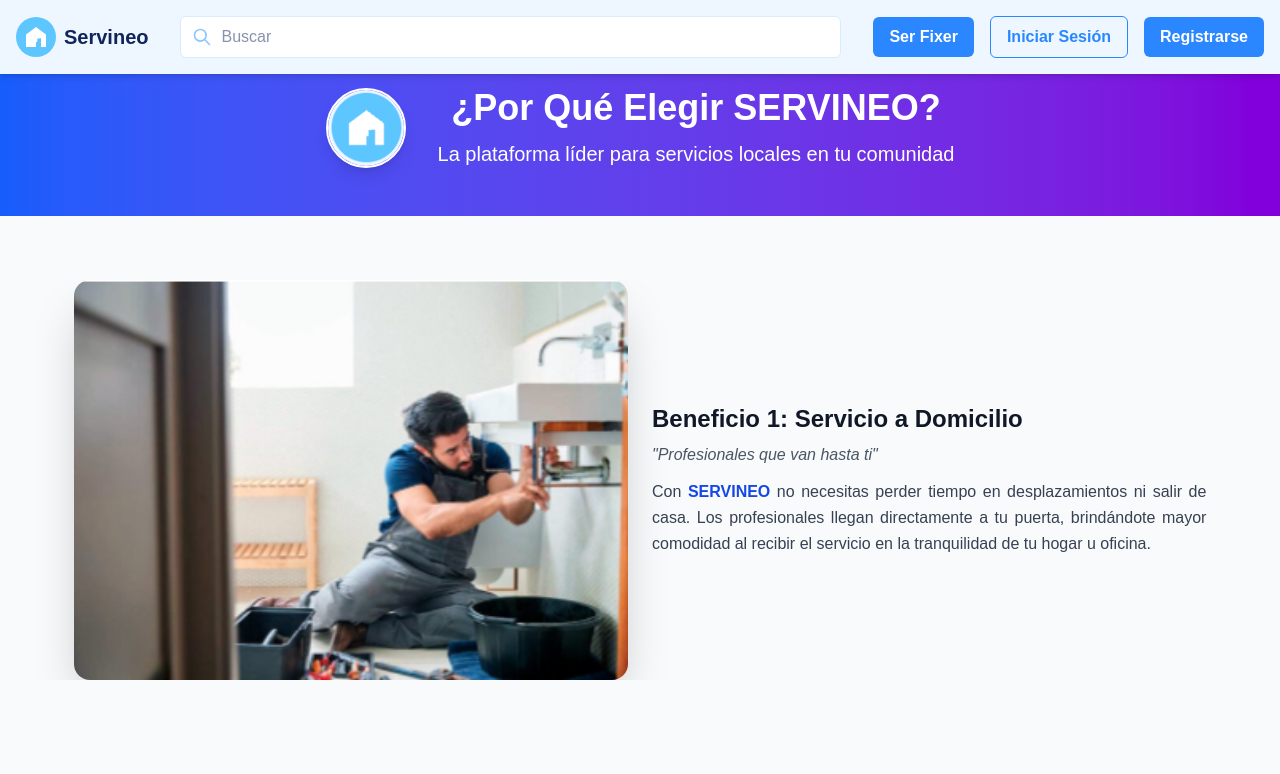
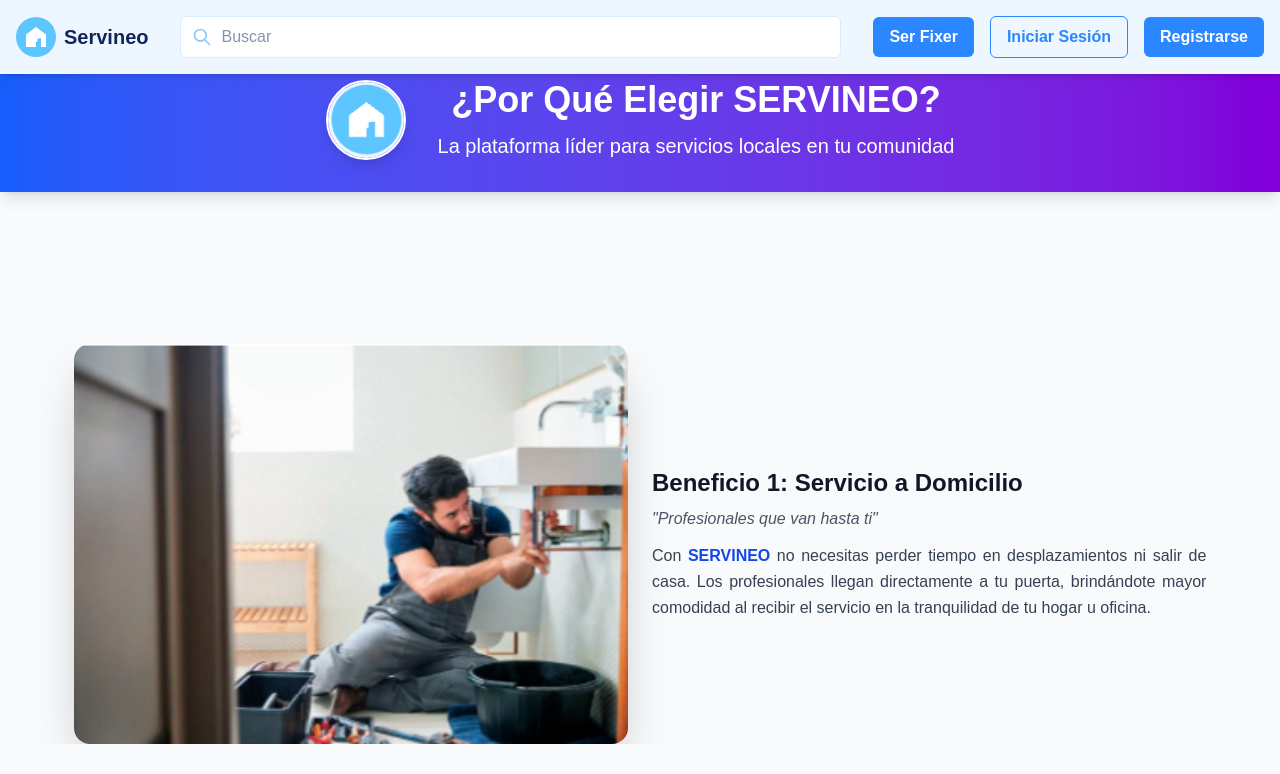
Before and after one commit to robertgt0/alquiler_front, a Next.js app: page /porqueservineo in a window 1280 px wide. Shown: the top 774 px of the page. Built offline with nearby package versions, Linux system fonts and the light colour scheme.

Commit message:
Feat:Agregando el header porque servineo de manera estatica

```diff
--- a/src/app/porqueservineo/page.tsx
+++ b/src/app/porqueservineo/page.tsx
@@ -9,8 +9,8 @@ const PorQueServineoPage: React.FC = () => {
 
   return (
     <main className="w-full flex flex-col items-center justify-center bg-gray-50 text-center">
-      {/* 🔹 Header normal (no fijo): se desplaza junto al contenido */}
-      <section className="bg-gradient-to-r from-blue-600 to-purple-700 text-white py-12 w-full">
+      {/* 🔹 Header ahora fijo: permanece visible durante el scroll */}
+      <section className="fixed top-0 left-0 right-0 z-40 bg-gradient-to-r from-blue-600 to-purple-700 text-white pt-20 pb-8 w-full shadow-lg">
         <div className="container mx-auto px-4">
           <div className="flex items-center justify-center flex-wrap">
             {/* ✅ Logo ahora redirige al Home */}
@@ -37,6 +37,9 @@ const PorQueServineoPage: React.FC = () => {
           </div>
         </div>
       </section>
+
+      {/* 🔹 Espaciador para compensar ambos headers fijos */}
+      <div className="h-[240px] md:h-[240px]"></div>
 
       {/* 🔹 Contenido principal */}
       <section className="w-full max-w-7xl px-4 md:px-6 py-16 space-y-24 text-left">
@@ -151,8 +154,8 @@ const PorQueServineoPage: React.FC = () => {
                 ["Registro gratuito", "✔️", "✔️", "✔️"],
                 ["Sistema de seguimiento", "✔️", "❌", "❌"],
                 ["Calificación de empleados", "✔️", "❌", "✔️"],
-                ["Publicación de empleos", "✔️", "✔️", "✔️"],
-                ["Matching automático", "✔️", "❌", "❌"],
+                ["Publicación de empleos", "✔️", "❌", "✔️"],
+                ["Matching automático", "✔️", "❌", "✔️"],
                 ["Sin cargos ocultos", "✔️", "❌", "❌"],
               ].map((row, i) => (
                 <tr key={i} className="hover:bg-gray-50">
```
